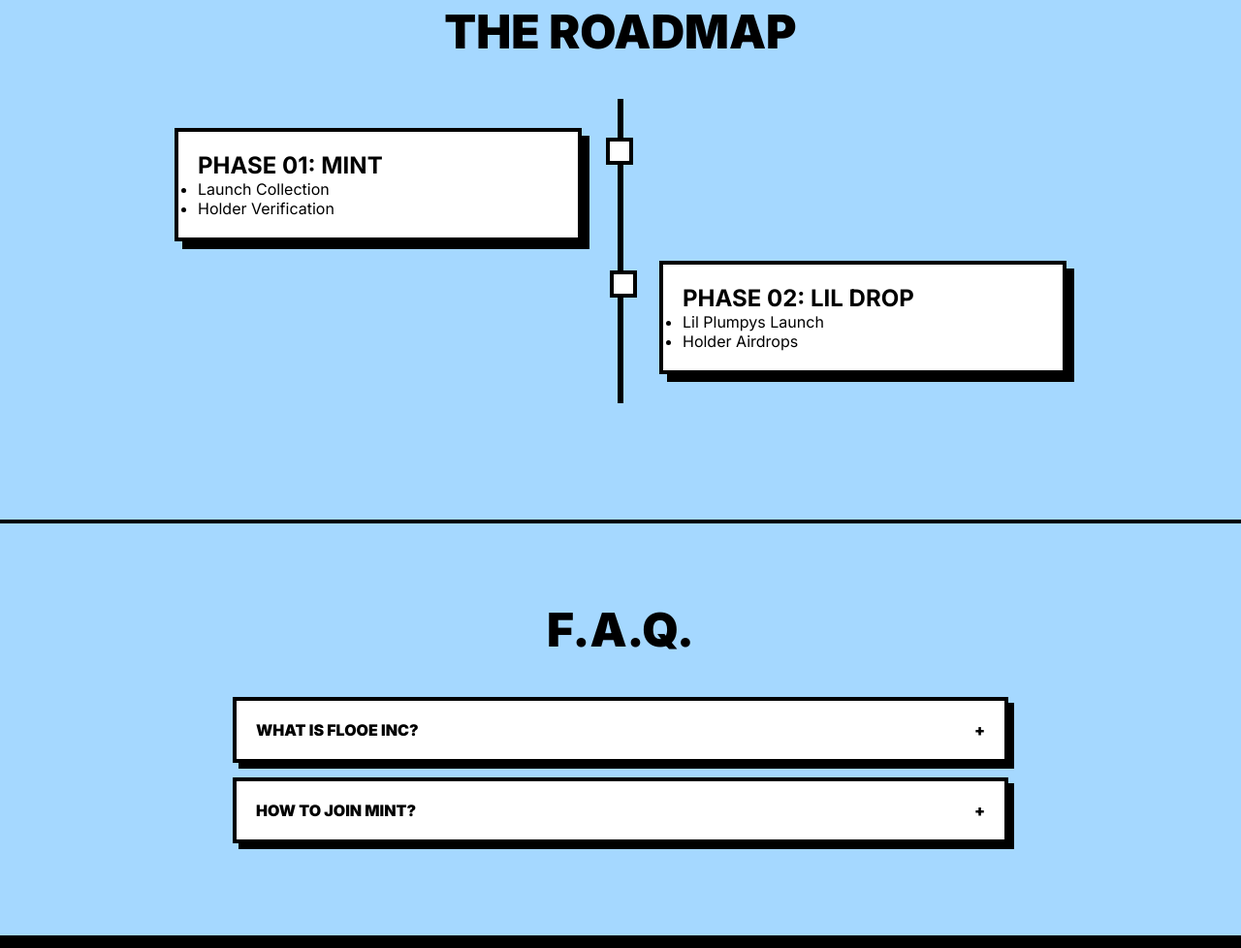
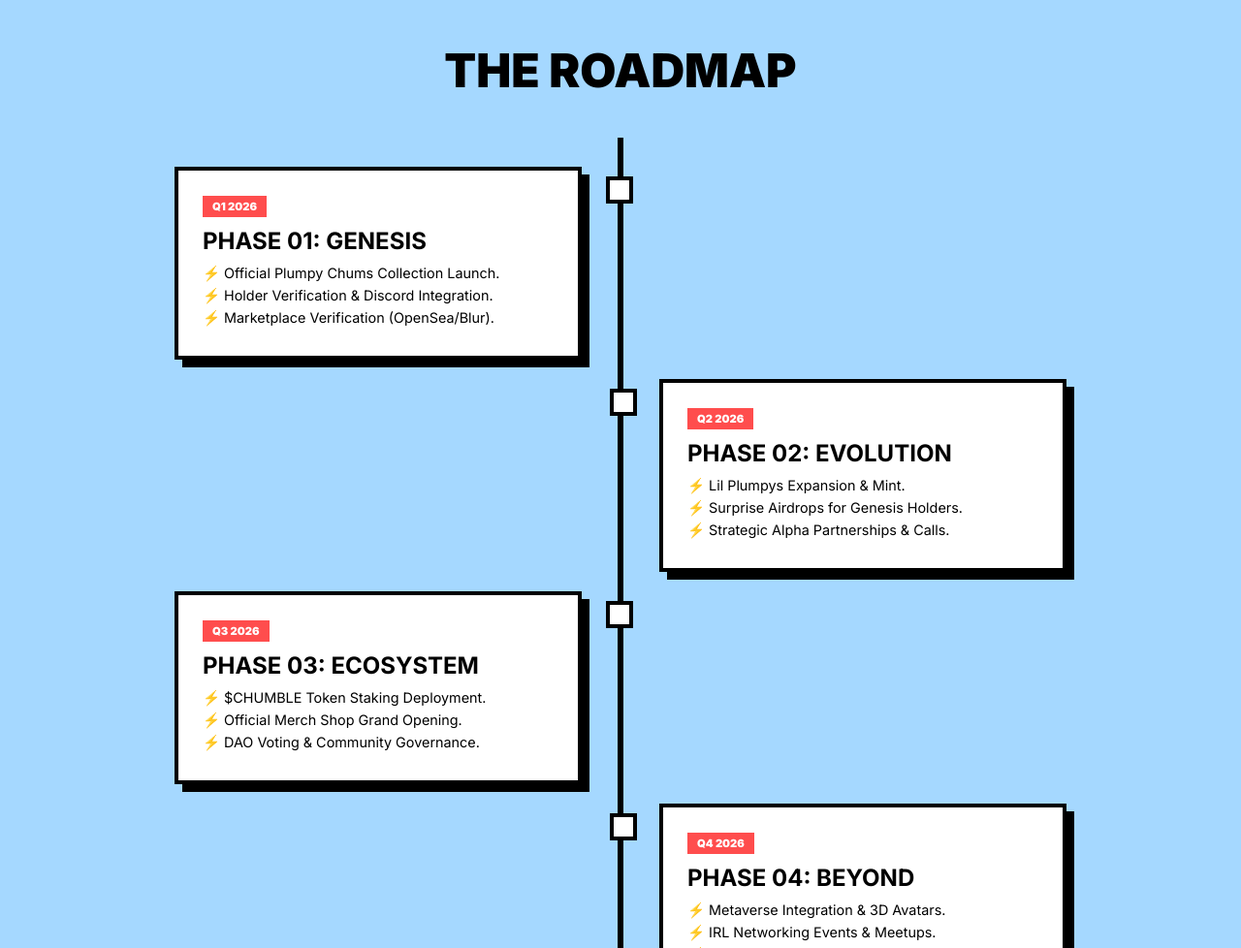
Before and after one commit to Feridmli/Flooe, a website: page index.html in a window 1280 px wide. Shown: the part 2576-3554 px from the top of the page at 97% size. Drawn offline with Linux system fonts and the light colour scheme.

Commit message:
Update index.html

```diff
--- a/index.html
+++ b/index.html
@@ -1,5 +1,5 @@
 <!DOCTYPE html>
-<html lang="az">
+<html lang="en">
 <head>
     <meta charset="UTF-8">
     <meta name="viewport" content="width=device-width, initial-scale=1.0">
@@ -29,7 +29,7 @@
             overflow-x: hidden;
         }
 
-        /* QAR ANIMASIYASI */
+        /* SNOW ANIMATION */
         .snow-container {
             position: fixed;
             top: 0; left: 0; width: 100%; height: 100%;
@@ -73,7 +73,7 @@
         }
         .menu-toggle span { width: 35px; height: 5px; background: var(--black); transition: 0.3s; }
 
-        /* NAV MENU & SUBMENU */
+        /* NAV MENU */
         .nav-menu {
             position: fixed;
             top: 0;
@@ -165,15 +165,19 @@
         #nft4, #nft4-copy { background-image: url('https://cdn.discordapp.com/attachments/1458768504390946928/1468891444239401002/Adsz_-_4_Subat_2026_02.39.12.jpg?ex=6985ab42&is=698459c2&hm=7bea3285c0b9c519ba9ba4eb6db0b906ecccff554d98538dc635cc53bce6039f&'); }
         #nft5, #nft5-copy { background-image: url('https://cdn.discordapp.com/attachments/1458768504390946928/1468891507674320906/Adsz_-_4_Subat_2026_02.39.12.jpg?ex=6985ab52&is=698459d2&hm=3ad50a608dc7460ee003b8f30e5976118433b9ee5ce0ca0f271e85b45e6a79dc&'); }
 
-        /* ROADMAP & BENEFITS */
+        /* ROADMAP */
         .roadmap-container { position: relative; max-width: 1000px; margin: 40px auto; padding: 20px 0; }
         .roadmap-container::after { content: ''; position: absolute; width: 6px; background: var(--black); top: 0; bottom: 0; left: 50%; margin-left: -3px; }
         .roadmap-item { padding: 10px 40px; position: relative; width: 50%; }
         .roadmap-item::after { content: ''; position: absolute; width: 20px; height: 20px; right: -13px; background: var(--white); border: 4px solid var(--black); top: 20px; z-index: 1; }
         .left { left: 0; } .right { left: 50%; } .right::after { left: -11px; }
-        .roadmap-content { padding: 20px; background: var(--white); border: 4px solid var(--black); box-shadow: 8px 8px 0px var(--black); }
+        .roadmap-content { padding: 25px; background: var(--white); border: 4px solid var(--black); box-shadow: 8px 8px 0px var(--black); }
+        .roadmap-content ul { list-style: none; margin-top: 10px; }
+        .roadmap-content ul li { font-size: 0.9rem; margin-bottom: 5px; }
+        .roadmap-content ul li::before { content: '⚡ '; }
 
-        .benefits-grid { display: grid; grid-template-columns: repeat(auto-fit, minmax(280px, 1fr)); gap: 20px; margin-top: 40px; }
+        /* BENEFITS */
+        .benefits-grid { display: grid; grid-template-columns: repeat(auto-fit, minmax(220px, 1fr)); gap: 20px; margin-top: 40px; }
         .benefit-card { background: var(--white); border: 4px solid var(--black); padding: 25px; box-shadow: 8px 8px 0px var(--black); transition: 0.2s; }
         .tag { display: inline-block; padding: 4px 10px; background: var(--red); color: white; font-weight: 900; font-size: 0.7rem; margin-bottom: 10px; text-transform: uppercase; }
 
@@ -189,8 +193,8 @@
 
         /* FAQ */
         .faq-item { background: var(--white); border: 4px solid var(--black); margin-bottom: 15px; box-shadow: 6px 6px 0px var(--black); }
-        .faq-question { padding: 20px; display: flex; justify-content: space-between; align-items: center; cursor: pointer; font-weight: 900; }
-        .faq-answer { padding: 0 20px; max-height: 0; overflow: hidden; transition: 0.3s ease-out; }
+        .faq-question { padding: 20px; display: flex; justify-content: space-between; align-items: center; cursor: pointer; font-weight: 900; text-transform: uppercase; }
+        .faq-answer { padding: 0 20px; max-height: 0; overflow: hidden; transition: 0.3s ease-out; font-size: 0.95rem; }
         .active-faq .faq-answer { max-height: 300px; padding: 20px; border-top: 4px solid var(--black); }
 
         /* TICKER */
@@ -276,7 +280,7 @@
             <div class="benefit-card">
                 <div class="tag">Priority Access</div>
                 <h3>LIL PLUMPYS MINT</h3>
-                <p>Plumpy Chums (PCH) holders are our VIPS. Holding a PCH grants you guaranteed whitelist or free-claim opportunities.</p>
+                <p>Plumpy Chums (PCH) holders are our VIPs. Holding a PCH grants you guaranteed whitelist or free-claim opportunities.</p>
             </div>
             <div class="benefit-card">
                 <div class="tag">Future Utility</div>
@@ -287,6 +291,11 @@
                 <div class="tag">Community</div>
                 <h3>EXCLUSIVE ROLES</h3>
                 <p>Verified holders gain access to private Discord channels, alpha calls, and voting rights for the Flooe Inc. future.</p>
+            </div>
+            <div class="benefit-card">
+                <div class="tag" style="background: var(--blue);">Physicals</div>
+                <h3>PLUMPY MERCH</h3>
+                <p>Holders receive exclusive access and discount codes for limited edition apparel and accessories in the future.</p>
             </div>
         </div>
     </section>
@@ -341,8 +350,50 @@
     <section id="roadmap" style="padding: 80px 5%;">
         <h2 style="font-size: 3rem; font-weight: 900; text-align: center; text-transform: uppercase;">The Roadmap</h2>
         <div class="roadmap-container">
-            <div class="roadmap-item left"><div class="roadmap-content"><h2>PHASE 01: MINT</h2><ul><li>Launch Collection</li><li>Holder Verification</li></ul></div></div>
-            <div class="roadmap-item right"><div class="roadmap-content"><h2>PHASE 02: LIL DROP</h2><ul><li>Lil Plumpys Launch</li><li>Holder Airdrops</li></ul></div></div>
+            <div class="roadmap-item left">
+                <div class="roadmap-content">
+                    <div class="tag">Q1 2026</div>
+                    <h2>PHASE 01: GENESIS</h2>
+                    <ul>
+                        <li>Official Plumpy Chums Collection Launch.</li>
+                        <li>Holder Verification & Discord Integration.</li>
+                        <li>Marketplace Verification (OpenSea/Blur).</li>
+                    </ul>
+                </div>
+            </div>
+            <div class="roadmap-item right">
+                <div class="roadmap-content">
+                    <div class="tag">Q2 2026</div>
+                    <h2>PHASE 02: EVOLUTION</h2>
+                    <ul>
+                        <li>Lil Plumpys Expansion & Mint.</li>
+                        <li>Surprise Airdrops for Genesis Holders.</li>
+                        <li>Strategic Alpha Partnerships & Calls.</li>
+                    </ul>
+                </div>
+            </div>
+            <div class="roadmap-item left">
+                <div class="roadmap-content">
+                    <div class="tag">Q3 2026</div>
+                    <h2>PHASE 03: ECOSYSTEM</h2>
+                    <ul>
+                        <li>$CHUMBLE Token Staking Deployment.</li>
+                        <li>Official Merch Shop Grand Opening.</li>
+                        <li>DAO Voting & Community Governance.</li>
+                    </ul>
+                </div>
+            </div>
+            <div class="roadmap-item right">
+                <div class="roadmap-content">
+                    <div class="tag">Q4 2026</div>
+                    <h2>PHASE 04: BEYOND</h2>
+                    <ul>
+                        <li>Metaverse Integration & 3D Avatars.</li>
+                        <li>IRL Networking Events & Meetups.</li>
+                        <li>New Secret Project Reveal.</li>
+                    </ul>
+                </div>
+            </div>
         </div>
     </section>
 
@@ -351,11 +402,19 @@
         <div style="max-width: 800px; margin: 0 auto;">
             <div class="faq-item">
                 <div class="faq-question" onclick="this.parentElement.classList.toggle('active-faq')">WHAT IS FLOOE INC? <span>+</span></div>
-                <div class="faq-answer"><p>Flooe Inc. is a creative ecosystem focused on building digital collectibles and interactive experiences.</p></div>
+                <div class="faq-answer"><p>Flooe Inc. is a creative powerhouse building digital collectibles and interactive experiences. We aim to bridge the gap between art and utility.</p></div>
             </div>
             <div class="faq-item">
-                <div class="faq-question" onclick="this.parentElement.classList.toggle('active-faq')">HOW TO JOIN MINT? <span>+</span></div>
-                <div class="faq-answer"><p>Connect your wallet to OpenSea during your designated phase time.</p></div>
+                <div class="faq-question" onclick="this.parentElement.classList.toggle('active-faq')">HOW DO I PARTICIPATE IN MINT? <span>+</span></div>
+                <div class="faq-answer"><p>Connect your wallet (MetaMask/Rainbow) during your designated phase time on our official website or OpenSea launchpad.</p></div>
+            </div>
+            <div class="faq-item">
+                <div class="faq-question" onclick="this.parentElement.classList.toggle('active-faq')">WHAT IS THE TOTAL SUPPLY? <span>+</span></div>
+                <div class="faq-answer"><p>The Plumpy Chums collection has a strictly limited supply. Exact numbers for each collection are announced via our Discord announcements.</p></div>
+            </div>
+            <div class="faq-item">
+                <div class="faq-question" onclick="this.parentElement.classList.toggle('active-faq')">HOW CAN I EARN $CHUMBLE? <span>+</span></div>
+                <div class="faq-answer"><p>$CHUMBLE can be earned by staking your Plumpy NFTs or participating in community events. Utility details will be released in Phase 3.</p></div>
             </div>
         </div>
     </section>
@@ -396,7 +455,8 @@
             const s = Math.floor((diff % 60000) / 1000);
             timer.innerText = `${d.toString().padStart(2,'0')}:${h.toString().padStart(2,'0')}:${m.toString().padStart(2,'0')}:${s.toString().padStart(2,'0')}`;
         } else {
-            document.getElementById('countdown-wrapper').style.display = 'none';
+            const wrap = document.getElementById('countdown-wrapper');
+            if(wrap) wrap.style.display = 'none';
             mBtn.disabled = false; mBtn.innerText = "MINT NOW";
         }
 
@@ -410,10 +470,12 @@
         phases.forEach(p => {
             const card = document.getElementById(p.id);
             const stat = document.getElementById(p.sid);
-            if (current >= p.s && current < p.e) {
-                card.classList.add("active-phase"); stat.innerText = "LIVE NOW"; stat.style.background = "var(--green)";
-            } else if (current >= p.e) {
-                stat.innerText = "COMPLETED"; stat.style.background = "#ddd"; card.classList.remove("active-phase");
+            if (card && stat) {
+                if (current >= p.s && current < p.e) {
+                    card.classList.add("active-phase"); stat.innerText = "LIVE NOW"; stat.style.background = "var(--green)";
+                } else if (current >= p.e) {
+                    stat.innerText = "COMPLETED"; stat.style.background = "#ddd"; card.classList.remove("active-phase");
+                }
             }
         });
     }
```
